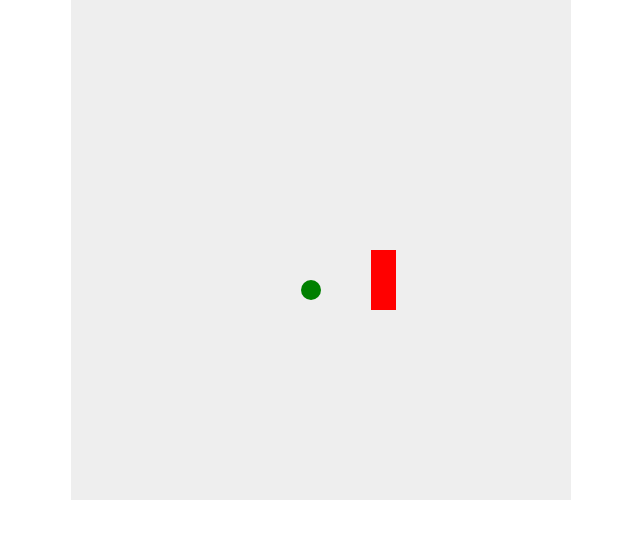
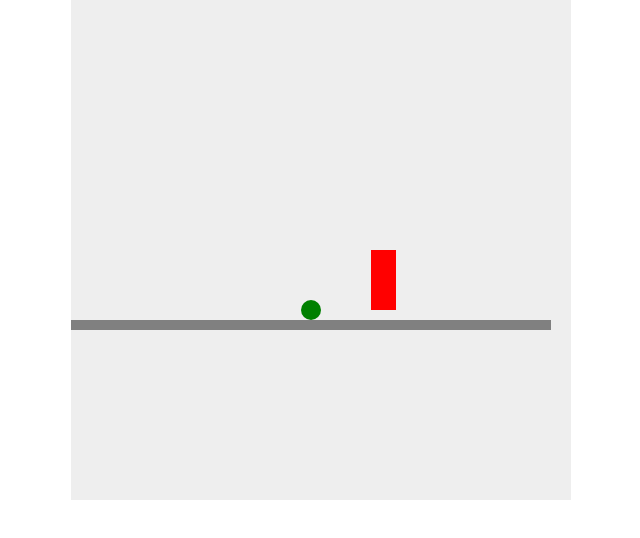
Before and after one commit to jschppll/JeSs-Engine, a website: page index.html in a window 1280 px wide. Shown: the whole page, without its empty margins (319-959 px from the left). Drawn offline with Linux system fonts and the light colour scheme.

Commit message:
add beginning movement physics -- gravity, velocity, mass

```diff
--- a/Actor.js
+++ b/Actor.js
@@ -1,14 +1,24 @@
 import GameObject from "./GameObject.js";
 import { makeSphere, makeRect } from "./spriteHelper.js";
+import {
+  vectorAdd,
+  vectorDivideFloat,
+  vectorMultiplyFloat,
+  getVectorLength,
+  normalizeVector,
+} from "./Math.js";
 import { ActorTraceByObjectType } from "./Physics.js";
+import WorldConfig from "./WorldConfig.js";
 
 export default class Actor extends GameObject {
   constructor(world, canvas) {
     super(world);
 
-    this.mass = 0;
-    this.velocity = 0;
-    this.force = 0;
+    this.mass = 2;
+    this.velocity = [0, 0];
+    this.force = [0, 0];
+
+    this.speed = 2;
 
     // default to circle
     this.shape = 0;
@@ -24,21 +34,10 @@ export default class Actor extends GameObject {
     this.requestMoveXValue = 0;
     this.requestMoveYValue = 0;
 
-    this.position = {
-      x: canvas.width / 2,
-      y: canvas.height - 30,
-    };
+    this.position = [canvas.width / 2, canvas.height - 30];
 
     world.registerObject(this, "render");
     world.registerObject(this, "physics");
-  }
-
-  addVelocity() {
-    this.velocity = inVelocity;
-  }
-
-  addForce() {
-    this.force = inForce;
   }
 
   requestMoveX(direction) {
@@ -55,26 +54,18 @@ export default class Actor extends GameObject {
     }
   }
 
-  translateX(direction) {
-    this.position.x += direction;
-  }
-
-  translateY(direction) {
-    this.position.y += direction;
-  }
-
   draw() {
     if (this.shape == 0) {
       makeSphere(this.ctx, {
-        x: this.position.x,
-        y: this.position.y,
+        x: this.position[0],
+        y: this.position[1],
         radius: this.radius,
         color: this.color,
       });
     } else if (this.shape == 1) {
       makeRect(this.ctx, {
-        x: this.position.x,
-        y: this.position.y,
+        x: this.position[0],
+        y: this.position[1],
         width: this.width,
         height: this.height,
         color: this.color,
@@ -82,34 +73,80 @@ export default class Actor extends GameObject {
     }
   }
 
-  tickRender() {
+  isGrounded() {
+    const hitResult = ActorTraceByObjectType(
+      this.world,
+      this,
+      this.position,
+      [0, 1],
+      1,
+      [this]
+    );
+
+    return hitResult.hit;
+  }
+
+  tickRender(deltaTime) {
     this.draw();
   }
 
-  tickPhysics() {
+  tickPhysics(deltaTime) {
+    const gravityVector = [0, WorldConfig.gravity];
+
     if (this.bHasRequestedMove) {
-      const direction = {
-        x: this.requestMoveXValue,
-        y: this.requestMoveYValue,
-      };
+      // add movement force if requested
+      this.force = [
+        this.requestMoveXValue * this.speed,
+        this.requestMoveYValue * this.speed,
+      ];
+    }
 
+    if (!this.bHasRequestedMove && this.isGrounded()) {
+      return;
+    }
+
+    // apply gravity
+    this.force = vectorAdd(this.force, gravityVector);
+
+    // calculate final velocity
+    this.velocity = vectorMultiplyFloat(
+      vectorDivideFloat(this.force, this.mass),
+      deltaTime
+    );
+
+    let step = 0;
+    let length = 1;
+    let currentPos = this.position;
+    const direction = normalizeVector(this.velocity);
+    const bHit = false;
+
+    while (!bHit && step < getVectorLength(this.velocity)) {
       const hitResult = ActorTraceByObjectType(
         this.world,
         this,
-        this.position,
-        direction,
-        1,
+        currentPos,
+        this.velocity,
+        length,
         [this]
       );
 
-      if (!hitResult.hit) {
-        this.translateX(this.requestMoveXValue);
-        this.translateY(this.requestMoveYValue);
+      if (hitResult.hit) {
+        bHit == true;
+      } else {
+        currentPos = vectorAdd(
+          currentPos,
+          vectorMultiplyFloat(direction, length)
+        );
+
+        this.position = currentPos;
       }
 
-      this.requestMoveXValue = 0;
-      this.requestMoveYValue = 0;
-      this.bHasRequestedMove = false;
+      step += length;
     }
+
+    this.requestMoveXValue = 0;
+    this.requestMoveYValue = 0;
+    this.force = [0, 0];
+    this.bHasRequestedMove = false;
   }
 }
--- a/Character.js
+++ b/Character.js
@@ -28,7 +28,7 @@ export default class Character extends Actor {
     super.draw();
   }
 
-  tickPhysics() {
-    super.tickPhysics();
+  tickPhysics(deltaTime) {
+    super.tickPhysics(deltaTime);
   }
 }
--- a/GameObject.js
+++ b/GameObject.js
@@ -7,7 +7,7 @@ export default class GameObject {
     world.registerObject(this, "default");
   }
 
-  tick() {}
+  tick(deltaTime) {}
 
   beginPlay() {
     if (!this.hasBegunPlay) {
--- a/Math.js
+++ b/Math.js
@@ -5,17 +5,17 @@ function getCollisionRect(Actor, location) {
   let y2;
 
   if (Actor.shape == 1) {
-    x1 = location.x;
-    x2 = location.x + Actor.width;
-    y1 = location.y;
-    y2 = location.y + Actor.height;
+    x1 = location[0];
+    x2 = location[0] + Actor.width;
+    y1 = location[1];
+    y2 = location[1] + Actor.height;
   }
 
   if (Actor.shape == 0) {
-    x1 = location.x - Actor.radius;
-    y1 = location.y - Actor.radius;
-    x2 = location.x + Actor.radius;
-    y2 = location.y + Actor.radius;
+    x1 = location[0] - Actor.radius;
+    y1 = location[1] - Actor.radius;
+    x2 = location[0] + Actor.radius;
+    y2 = location[1] + Actor.radius;
   }
 
   return {
@@ -26,10 +26,10 @@ function getCollisionRect(Actor, location) {
   };
 }
 
-const isNearlyOne = (value) => value > 0.9999;
+const isNearlyOne = (value) => value < 1.0001 && value > 0.9999;
 
 function getVectorLength(v) {
-  const len = Math.sqrt(v.x * v.x + v.y * v.y);
+  const len = Math.sqrt(v[0] * v[0] + v[1] * v[1]);
 
   return isNearlyOne(len) ? 1 : len;
 }
@@ -37,10 +37,23 @@ function getVectorLength(v) {
 function normalizeVector(v) {
   const length = getVectorLength(v);
 
-  return {
-    x: v.x / length,
-    y: v.y / length,
-  };
+  return [v[0] / length, v[1] / length];
 }
 
-export { normalizeVector, getCollisionRect };
+const vectorAdd = (v1, v2) => [v1[0] + v2[0], v1[1] + v2[1]];
+
+const vectorDot = (v1, v2) => v1[0] * v2[0] + v1[1] * v2[1];
+
+const vectorMultiplyFloat = (v, f) => [v[0] * f, v[1] * f];
+
+const vectorDivideFloat = (v, f) => [v[0] / f, v[1] / f];
+
+export {
+  getVectorLength,
+  normalizeVector,
+  getCollisionRect,
+  vectorAdd,
+  vectorDot,
+  vectorMultiplyFloat,
+  vectorDivideFloat,
+};
--- a/Physics.js
+++ b/Physics.js
@@ -1,4 +1,4 @@
-import { normalizeVector, getCollisionRect } from "./Math.js";
+import { normalizeVector, getCollisionRect, vectorAdd } from "./Math.js";
 
 const profile_worldDynamic = {
   profile_worldDynamic: {
@@ -11,10 +11,10 @@ const profile_worldDynamic = {
 function isPointInsideActor(point, Actor) {
   const collisionBox = getCollisionRect(Actor, Actor.position);
 
-  const isPointRightOfLeftEdge = point.x > collisionBox.x1;
-  const isPointLeftOfRightEdge = point.x < collisionBox.x2;
-  const isPointBelowTopEdge = point.y > collisionBox.y1;
-  const isPointAboveBottomEdge = point.y < collisionBox.y2;
+  const isPointRightOfLeftEdge = point[0] > collisionBox.x1;
+  const isPointLeftOfRightEdge = point[0] < collisionBox.x2;
+  const isPointBelowTopEdge = point[1] > collisionBox.y1;
+  const isPointAboveBottomEdge = point[1] < collisionBox.y2;
 
   return (
     isPointRightOfLeftEdge &&
@@ -33,22 +33,18 @@ const ActorTraceByObjectType = (
   ignoredActors = [],
   objectTypes = []
 ) => {
-  let step = 1;
+  let step = 0.05;
   let hit = false;
   let hitActor = null;
 
   direction = normalizeVector(direction);
 
   while (!hit && step <= length) {
-    const traceVector = {
-      x: direction.x * step,
-      y: direction.y * step,
-    };
-
-    const traceLocation = {
-      x: location.x + traceVector.x,
-      y: location.y + traceVector.y,
-    };
+    const traceVector = [direction[0] * step, direction[1] * step];
+    const traceLocation = [
+      location[0] + traceVector[0],
+      location[1] + traceVector[1],
+    ];
 
     const actorBounds = getCollisionRect(Actor, traceLocation);
 
@@ -67,10 +63,10 @@ const ActorTraceByObjectType = (
       }
 
       const points = [
-        { x: actorBounds.x1, y: actorBounds.y1 },
-        { x: actorBounds.x1, y: actorBounds.y2 },
-        { x: actorBounds.x2, y: actorBounds.y1 },
-        { x: actorBounds.x2, y: actorBounds.y2 },
+        [actorBounds.x1, actorBounds.y1],
+        [actorBounds.x1, actorBounds.y2],
+        [actorBounds.x2, actorBounds.y1],
+        [actorBounds.x2, actorBounds.y2],
       ];
 
       for (let point of points) {
@@ -105,15 +101,8 @@ const LineTraceByObjectType = (
   direction = normalizeVector(direction);
 
   while (!hit && step <= length) {
-    const traceVector = {
-      x: direction.x * step,
-      y: direction.y * step,
-    };
-
-    const traceLocation = {
-      x: location.x + traceVector.x,
-      y: location.y + traceVector.y,
-    };
+    const traceVector = [direction[0] * step, direction[1] * step];
+    const traceLocation = vectorAdd(location, traceVector);
 
     world.physicsObjects.forEach((physicsObject) => {
       if (hit) {
--- a/Platform.js
+++ b/Platform.js
@@ -3,5 +3,8 @@ import Actor from "./Actor.js";
 export default class Platform extends Actor {
   constructor(world, canvas) {
     super(world, canvas);
+
+    // squares by default
+    this.shape = 1;
   }
 }
--- a/World.js
+++ b/World.js
@@ -4,8 +4,6 @@ export default class World {
   constructor(canvas) {
     this.canvas = canvas;
     this.ctx = canvas.getContext("2d");
-
-    this.tickRate = 10;
 
     this.inputObjects = [];
     this.renderObjects = [];
@@ -43,24 +41,27 @@ export default class World {
   }
 
   beginTick() {
-    setInterval(() => this.worldTick(), this.tickInterval);
+    setInterval(
+      () => this.worldTick(WorldConfig.tickRate),
+      WorldConfig.tickRate
+    );
   }
 
-  worldTick() {
+  worldTick(deltaTime) {
     this.ctx.clearRect(0, 0, this.canvas.width, this.canvas.height);
 
     this.inputObjects.forEach((inputObject) => {
-      inputObject.tickInput();
+      inputObject.tickInput(deltaTime);
     });
 
     this.physicsObjects.forEach((physicsObject) => {
       if (physicsObject.shouldTick) {
-        physicsObject.tickPhysics();
+        physicsObject.tickPhysics(deltaTime);
       }
     });
 
     this.renderObjects.forEach((gameObject) => {
-      gameObject.tickRender();
+      gameObject.tickRender(deltaTime);
     });
   }
 }
--- a/WorldConfig.js
+++ b/WorldConfig.js
@@ -1,5 +1,6 @@
 export default {
-  gravity: -500,
+  gravity: 0.15,
   width: 500,
   height: 500,
+  tickRate: 10,
 };
--- a/index.html
+++ b/index.html
@@ -38,11 +38,16 @@
 
         playerController.possess(mainCharacter);
 
+        // Build the ground
+        const ground = new Platform(GameWorld, canvas);
+        ground.shape = 1;
+        ground.position = [0, canvas.height];
+        ground.width = canvas.width;
+        ground.height = 10;
+
         // Time to build our platforms
         const platform1 = new Platform(GameWorld, canvas);
-        platform1.shape = 1;
-        platform1.position.x = 300;
-        platform1.position.y = 250;
+        platform1.position = [300, 250];
         platform1.width = 25;
         platform1.height = 60;
         platform1.color = "red";
```
